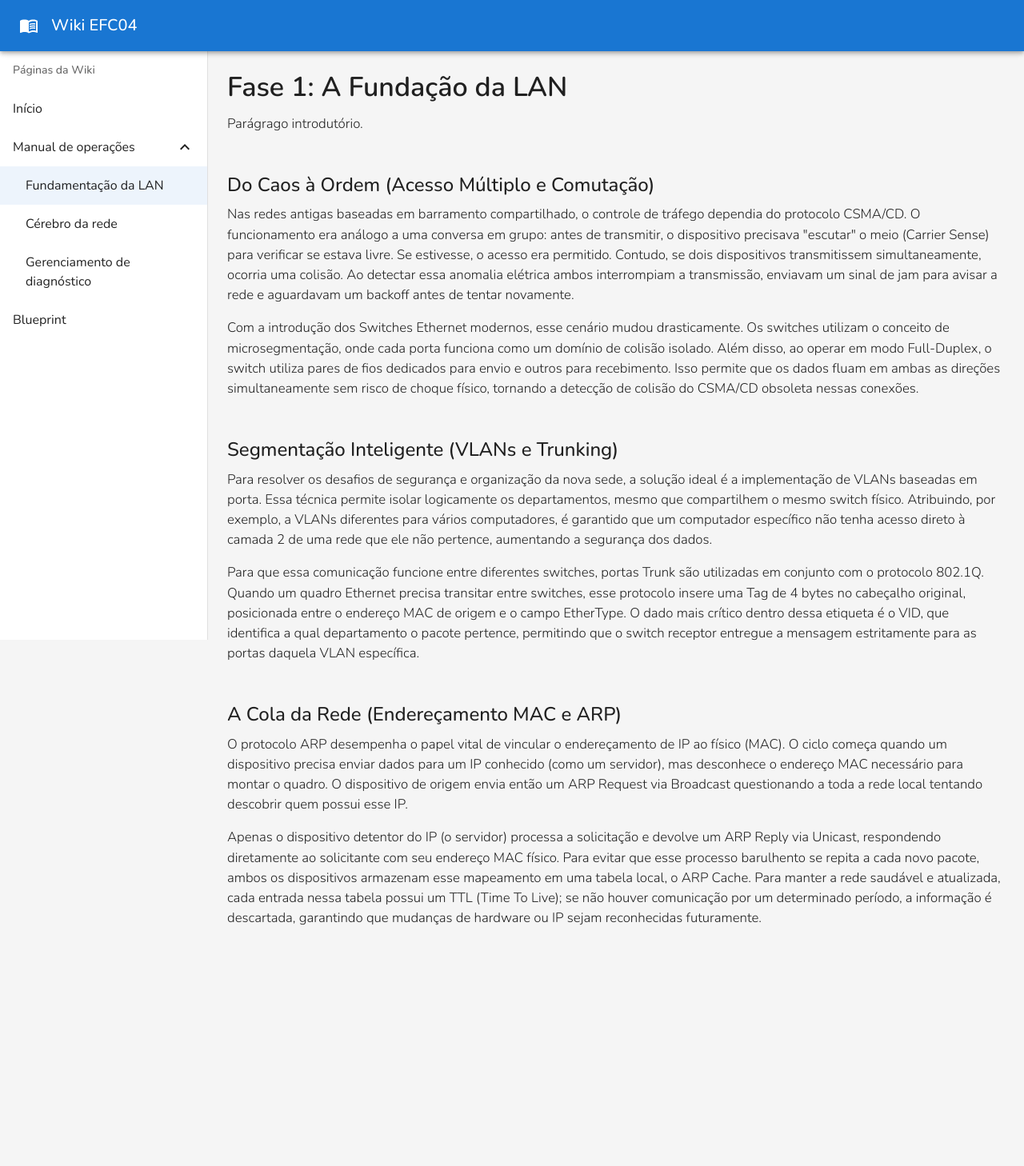
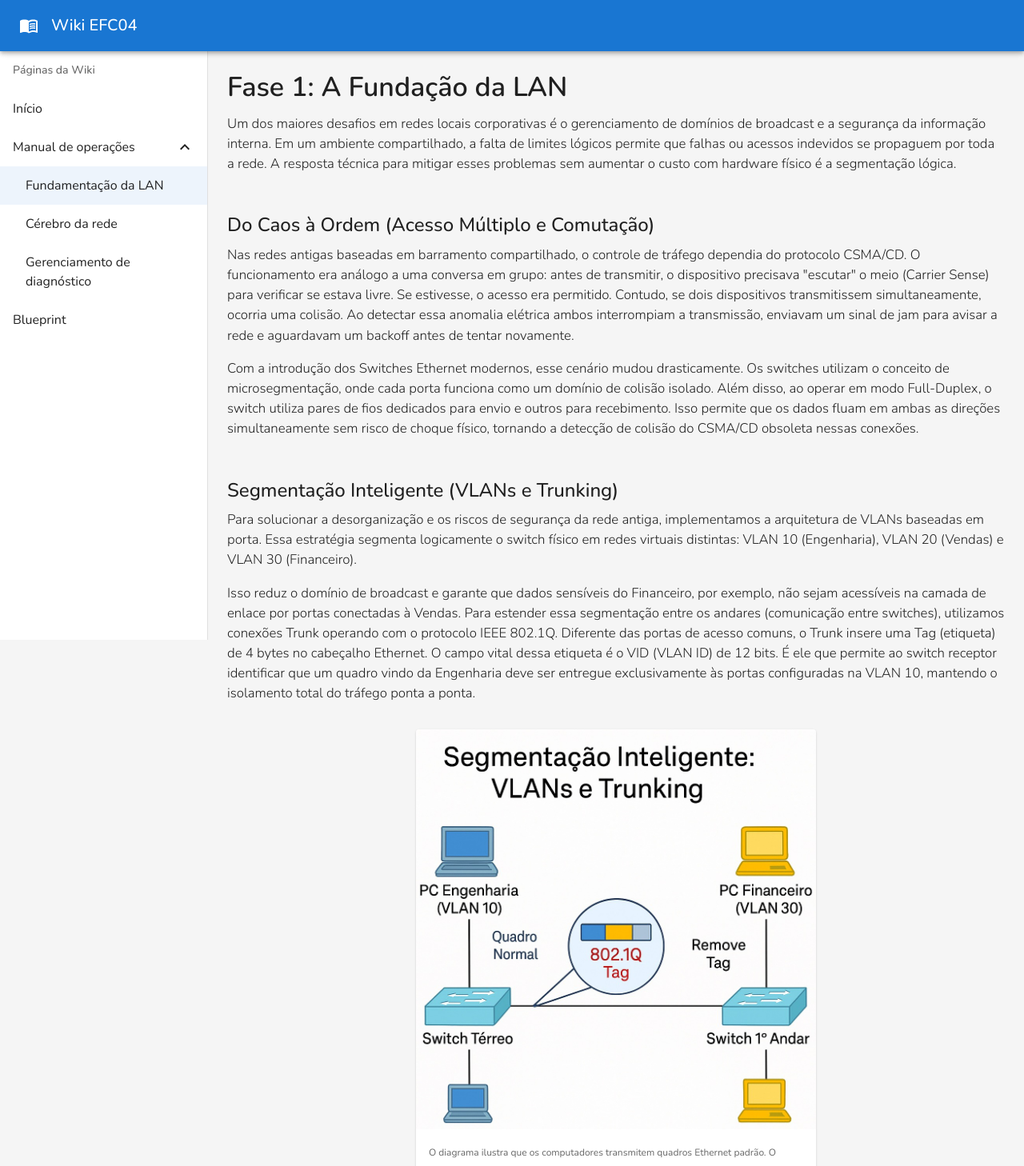
Before and after one commit to Software-PUC/Redes-EFC04, a React (Vite) app: page /phases/lan in a window 1280 px wide. Shown: the top 1458 px of the page at 80% size. Before the commit the page ends 1200 px from the top, so only its background shows below. Built offline with nearby package versions, Linux system fonts and the light colour scheme.

Commit message:
Atualização da fase 1

```diff
--- a/src/components/common/Image.jsx
+++ b/src/components/common/Image.jsx
@@ -1,10 +1,18 @@
-import React from "react";
 import { Card, CardMedia, CardContent, Typography } from "@mui/material";
 
-export default function Image({ src, alt, legend }) {
+export default function Image({ src, alt, legend, width = 500 }) {
   return (
-    <Card sx={{ my: 2 }}>
-      <CardMedia component="img" image={src} alt={alt || legend || ""} />
+    <div style={{ width: "100%", display: "flex", justifyContent: "center" }}>
+      <Card sx={{ my: 2, width: width }}>
+        <CardMedia
+          component="img"
+          image={src}
+          alt={alt || legend || ""}
+          sx={{
+            width: "100%",
+            objectFit: "contain",
+          }}
+        />
         {legend && (
           <CardContent>
             <Typography variant="caption" color="text.secondary">
@@ -13,5 +21,6 @@ export default function Image({ src, alt, legend }) {
           </CardContent>
         )}
       </Card>
+    </div>
   );
 }
--- a/src/pages/networking/PhaseOne.jsx
+++ b/src/pages/networking/PhaseOne.jsx
@@ -1,12 +1,21 @@
 import Title from "../../components/common/Title";
 import TopicTitle from "../../components/common/TopicTitle";
 import Paragraph from "../../components/common/Paragraph";
+import Image from "../../components/common/Image";
+import img from "/src/assets/images/Seg.jpeg";
 
 export default function PhaseOne() {
   return (
     <>
       <Title>Fase 1: A Fundação da LAN</Title>
-      <Paragraph>Parágrago introdutório.</Paragraph>
+      <Paragraph>
+        Um dos maiores desafios em redes locais corporativas é o gerenciamento
+        de domínios de broadcast e a segurança da informação interna. Em um
+        ambiente compartilhado, a falta de limites lógicos permite que falhas ou
+        acessos indevidos se propaguem por toda a rede. A resposta técnica para
+        mitigar esses problemas sem aumentar o custo com hardware físico é a
+        segmentação lógica.
+      </Paragraph>
 
       <TopicTitle>Do Caos à Ordem (Acesso Múltiplo e Comutação)</TopicTitle>
       <Paragraph>
@@ -32,24 +41,29 @@ export default function PhaseOne() {
 
       <TopicTitle>Segmentação Inteligente (VLANs e Trunking)</TopicTitle>
       <Paragraph>
-        Para resolver os desafios de segurança e organização da nova sede, a
-        solução ideal é a implementação de VLANs baseadas em porta. Essa técnica
-        permite isolar logicamente os departamentos, mesmo que compartilhem o
-        mesmo switch físico. Atribuindo, por exemplo, a VLANs diferentes para
-        vários computadores, é garantido que um computador específico não tenha
-        acesso direto à camada 2 de uma rede que ele não pertence, aumentando a
-        segurança dos dados.
+        Para solucionar a desorganização e os riscos de segurança da rede
+        antiga, implementamos a arquitetura de VLANs baseadas em porta. Essa
+        estratégia segmenta logicamente o switch físico em redes virtuais
+        distintas: VLAN 10 (Engenharia), VLAN 20 (Vendas) e VLAN 30
+        (Financeiro).
       </Paragraph>
       <Paragraph>
-        Para que essa comunicação funcione entre diferentes switches, portas
-        Trunk são utilizadas em conjunto com o protocolo 802.1Q. Quando um
-        quadro Ethernet precisa transitar entre switches, esse protocolo insere
-        uma Tag de 4 bytes no cabeçalho original, posicionada entre o endereço
-        MAC de origem e o campo EtherType. O dado mais crítico dentro dessa
-        etiqueta é o VID, que identifica a qual departamento o pacote pertence,
-        permitindo que o switch receptor entregue a mensagem estritamente para
-        as portas daquela VLAN específica.
+        Isso reduz o domínio de broadcast e garante que dados sensíveis do
+        Financeiro, por exemplo, não sejam acessíveis na camada de enlace por
+        portas conectadas à Vendas. Para estender essa segmentação entre os
+        andares (comunicação entre switches), utilizamos conexões Trunk operando
+        com o protocolo IEEE 802.1Q. Diferente das portas de acesso comuns, o
+        Trunk insere uma Tag (etiqueta) de 4 bytes no cabeçalho Ethernet. O
+        campo vital dessa etiqueta é o VID (VLAN ID) de 12 bits. É ele que
+        permite ao switch receptor identificar que um quadro vindo da Engenharia
+        deve ser entregue exclusivamente às portas configuradas na VLAN 10,
+        mantendo o isolamento total do tráfego ponta a ponta.
       </Paragraph>
+      <Image
+        src={img}
+        alt="Segmento inteligente"
+        legend="O diagrama ilustra que os computadores transmitem quadros Ethernet padrão. O Switch de origem insere a etiqueta 802.1Q contendo o ID da VLAN (10 ou 30) apenas para o transporte através do Link Trunk. Ao chegar no Switch de destino, essa etiqueta é removida, garantindo que o computador final receba os dados no formato original."
+      />
 
       <TopicTitle>A Cola da Rede (Endereçamento MAC e ARP)</TopicTitle>
       <Paragraph>
--- a/src/pages/networking/PhaseTwo.jsx
+++ b/src/pages/networking/PhaseTwo.jsx
@@ -271,6 +271,7 @@ export default function PhaseTwo() {
         src={imgSDN}
         alt="Arquitetura SDN"
         legend="Figura: Estrutura SDN separando Plano de Dados e Plano de Controle"
+        width={300}
       />
     </>
   );
```
Also changed, not shown: src/assets/images/Seg.jpeg (added). Lines whose indentation alone changed are shown as unchanged.
